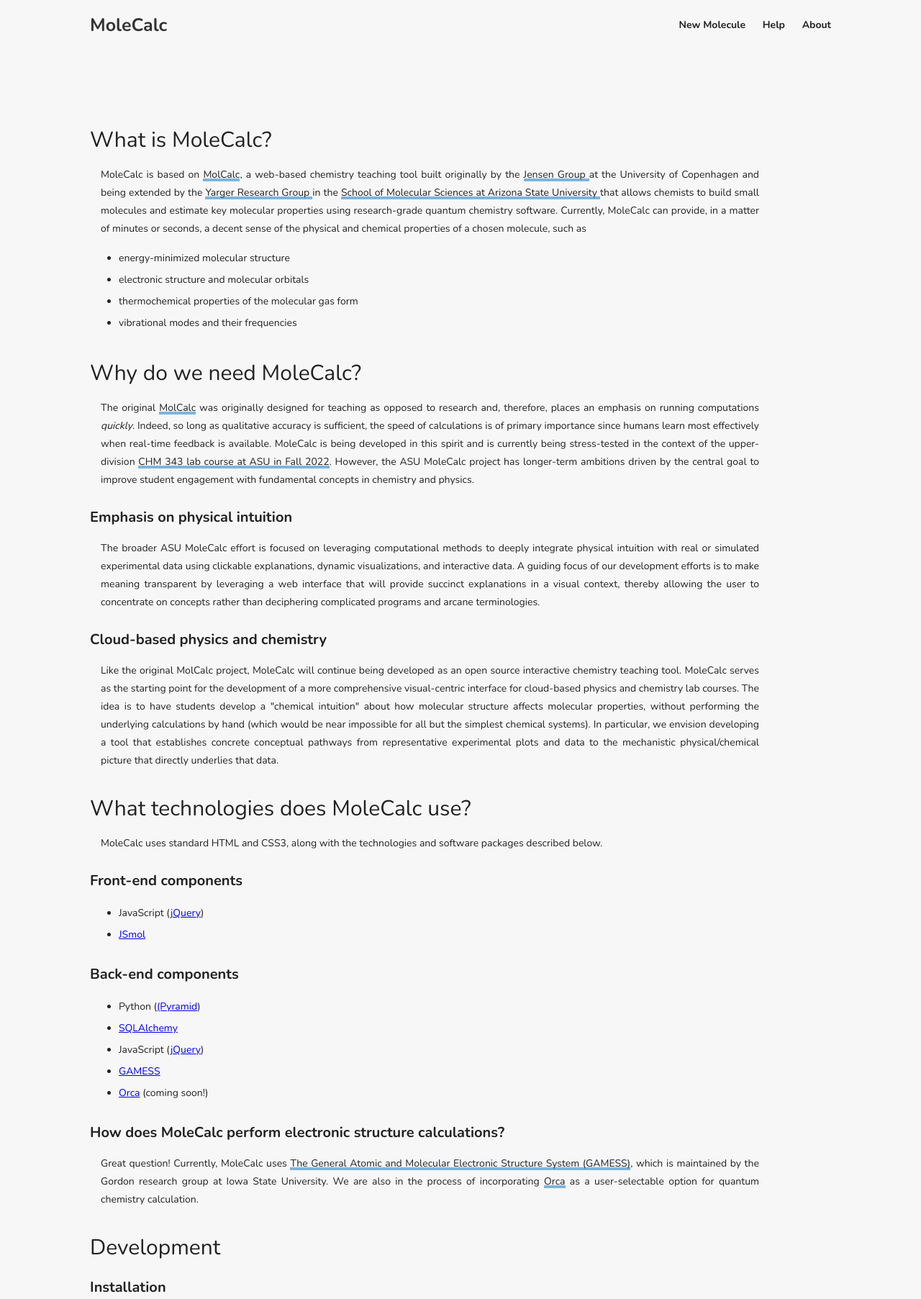
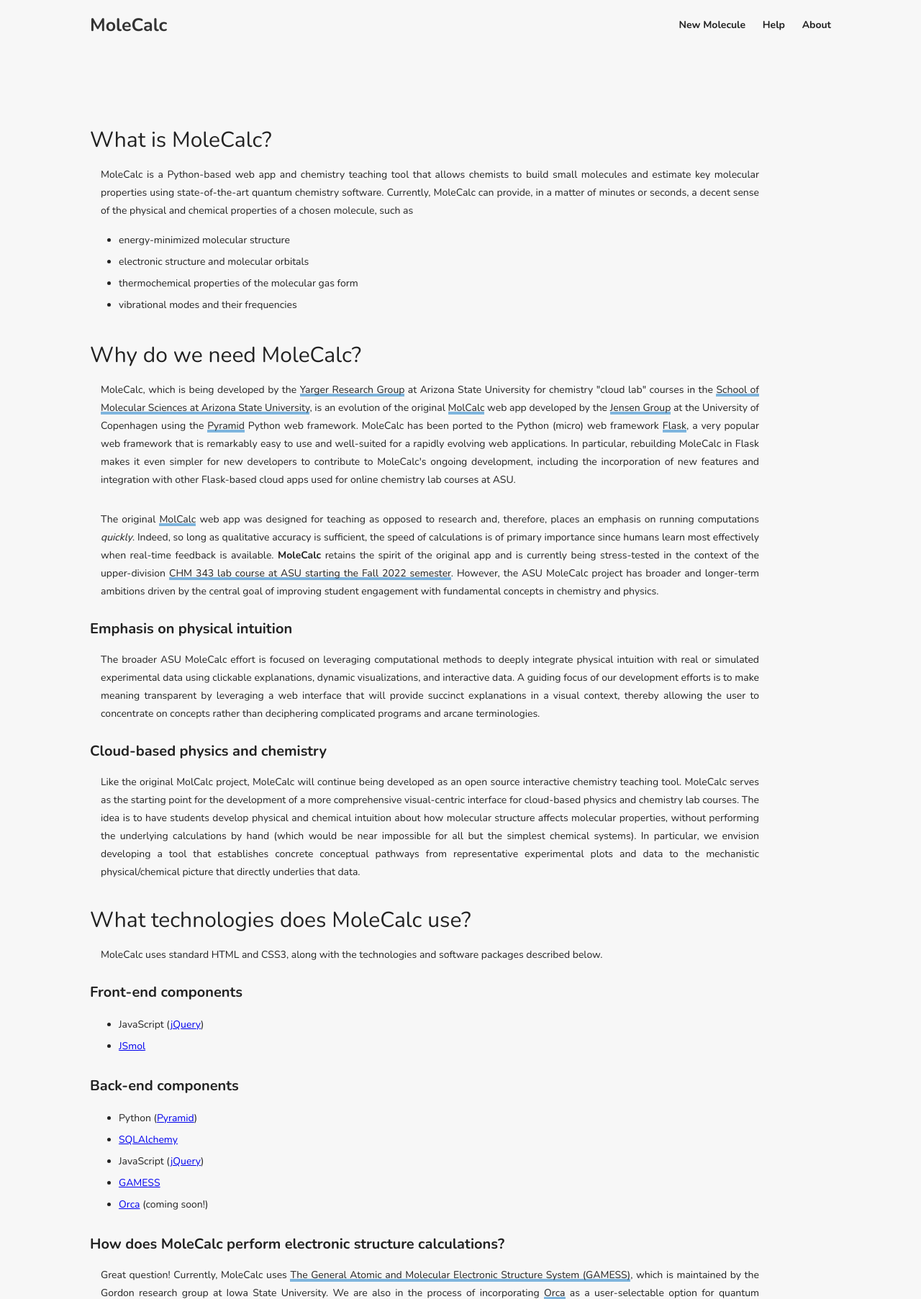
Before and after one commit to sseyler/MoleCalc-2.0, a Flask app: page /about in a window 1280 px wide. Shown: the top 1805 px of the page at 72% size. Run offline with Flask 2, Linux system fonts and the light colour scheme.

Commit message:
Updated About page to reflect latest updates to MoleCalc.

```diff
--- a/molecalc/templates/home/about.html
+++ b/molecalc/templates/home/about.html
@@ -30,23 +30,12 @@
         <h1>What is MoleCalc?</h1>
 
         <p>
-          MoleCalc is based on <a href="https://molcalc.org/">MolCalc</a>, a web-based
-          chemistry teaching tool built originally by the
-          <a href="propka.ki.ku.dk/~jhjensen">
-            Jensen Group
-          </a> at the University of
-          Copenhagen and being extended by the
-          <a href="https://biopchem.education/news/yarger-research-group/">
-            Yarger Research Group
-          </a>
-          in the
-          <a href="https://sms.asu.edu/">
-            School of Molecular Sciences at Arizona State University
-          </a>
-          that allows chemists to build small molecules and estimate key molecular properties using
-          research-grade quantum chemistry software. Currently, MoleCalc can provide, in
-          a matter of minutes or seconds, a decent sense of the physical and chemical properties
-          of a chosen molecule, such as
+            MoleCalc is a Python-based web app and chemistry teaching tool that
+            allows chemists to build small molecules and estimate key molecular
+            properties using state-of-the-art quantum chemistry software.
+            Currently, MoleCalc can provide, in a matter of minutes or seconds, a
+            decent sense of the physical and chemical properties of a chosen
+            molecule, such as
         </p>
 
         <ul>
@@ -59,42 +48,73 @@
         <h1>Why do we need MoleCalc?</h1>
 
         <p>
-            The original
-          <a href="https://molcalc.org/">MolCalc</a> was originally designed for teaching as
-          opposed to research and, therefore, places an emphasis on running computations
-          <em>quickly</em>. Indeed, so long as qualitative accuracy is sufficient, the speed of
-          calculations is of primary importance since humans learn most effectively when
-          real-time feedback is available. MoleCalc is being developed in this spirit and
-          is currently being stress-tested in the context of the upper-division
-            <a href="https://biopchem.education/biopchem/courses/">CHM 343 lab course
-            at ASU in Fall 2022</a>. However, the ASU MoleCalc project has longer-term ambitions
-            driven by the central goal to improve student engagement with fundamental concepts
-            in chemistry and physics.
+            MoleCalc, which is being developed by the
+            <a href="https://biopchem.education/news/yarger-research-group/">
+            Yarger Research Group</a> at Arizona State University for chemistry
+            "cloud lab" courses in the <a href="https://sms.asu.edu/">
+            School of Molecular Sciences at Arizona State University</a>, is an
+            evolution of the original <a href="https://molcalc.org/">MolCalc</a>
+            web app developed by the <a href="propka.ki.ku.dk/~jhjensen">Jensen
+                Group</a> at the University of Copenhagen using the
+            <a href="https://trypyramid.com/">Pyramid</a> Python web framework.
+
+            MoleCalc has been ported to the Python (micro) web framework
+            <a href="https://flask.palletsprojects.com/en/2.2.x/">Flask</a>,
+            a very popular web framework that is remarkably easy to use and
+            well-suited for a rapidly evolving web applications. In particular,
+            rebuilding MoleCalc in Flask makes it even simpler for new
+            developers to contribute to MoleCalc's ongoing development,
+            including the incorporation of new features and integration with
+            other Flask-based cloud apps used for online chemistry lab courses
+            at ASU.
+        </p>
+        <br>
+        <p>
+            The original <a href="https://molcalc.org/">MolCalc</a> web app was
+            designed for teaching as opposed to research and, therefore, places
+            an emphasis on running computations <em>quickly</em>. Indeed, so
+            long as qualitative accuracy is sufficient, the speed of
+            calculations is of primary importance since humans learn most
+            effectively when real-time feedback is available. <strong>MoleCalc</strong>
+            retains the spirit of the original app and is currently being
+            stress-tested in the context of the upper-division
+            <a href="https://biopchem.education/biopchem/courses/">CHM 343 lab
+                course at ASU starting the Fall 2022 semester</a>. However, the
+            ASU MoleCalc project has broader and longer-term ambitions driven by
+            the central goal of improving student engagement with fundamental
+            concepts in chemistry and physics.
         </p>
 
 
         <h2>Emphasis on physical intuition</h2>
 
-        <p>The broader ASU MoleCalc effort is focused on leveraging computational methods
-          to deeply integrate physical intuition with real or simulated experimental data using
-          clickable explanations, dynamic visualizations, and interactive data. A guiding focus
-          of our development efforts is to <i>make meaning transparent</i> by leveraging a web
-          interface that will provide succinct explanations in a visual context, thereby allowing
-          the user to concentrate on concepts rather than deciphering complicated programs and
-          arcane terminologies.
+        <p>
+            The broader ASU MoleCalc effort is focused on leveraging
+            computational methods to deeply integrate physical intuition with
+            real or simulated experimental data using clickable explanations,
+            dynamic visualizations, and interactive data. A guiding focus of our
+            development efforts is to <i>make meaning transparent</i> by
+            leveraging a web interface that will provide succinct explanations
+            in a visual context, thereby allowing the user to concentrate on
+            concepts rather than deciphering complicated programs and arcane
+            terminologies.
         </p>
 
         <h2>Cloud-based physics and chemistry</h2>
 
-        <p>Like the original MolCalc project, MoleCalc will continue being developed as an
-          open source interactive chemistry teaching tool. MoleCalc serves as the starting
-          point for the development of a more comprehensive visual-centric interface for
-          cloud-based physics and chemistry lab courses. The idea is to have students develop a
-          "chemical intuition" about how molecular structure affects molecular properties, without
-          performing the underlying calculations by hand (which would be near impossible for all
-          but the simplest chemical systems). In particular, we envision developing a tool that
-          establishes concrete conceptual pathways from representative experimental plots and
-          data to the mechanistic physical/chemical picture that directly underlies that data.
+        <p>
+            Like the original MolCalc project, MoleCalc will continue being
+            developed as an open source interactive chemistry teaching tool.
+            MoleCalc serves as the starting point for the development of a more
+            comprehensive visual-centric interface for cloud-based physics and
+            chemistry lab courses. The idea is to have students develop physical
+            and chemical intuition about how molecular structure affects
+            molecular properties, without performing the underlying calculations
+            by hand (which would be near impossible for all but the simplest
+            chemical systems). In particular, we envision developing a tool that
+            establishes concrete conceptual pathways from representative
+            experimental plots and data to the mechanistic physical/chemical
+            picture that directly underlies that data.
         </p>
 
         <h1>What technologies does MoleCalc use?</h1>
@@ -112,7 +132,7 @@
         <h2>Back-end components</h2>
 
         <ul>
-            <li>Python (<a href="https://trypyramid.com/">(Pyramid</a>)</li>
+            <li>Python (<a href="https://trypyramid.com/">Pyramid</a>)</li>
             <li><a href="https://www.sqlalchemy.org/">SQLAlchemy</a></li>
             <li>JavaScript (<a href="https://jquery.com/">jQuery</a>)</li>
             <li><a href="https://www.msg.chem.iastate.edu/gamess/">GAMESS</a></li>
```
